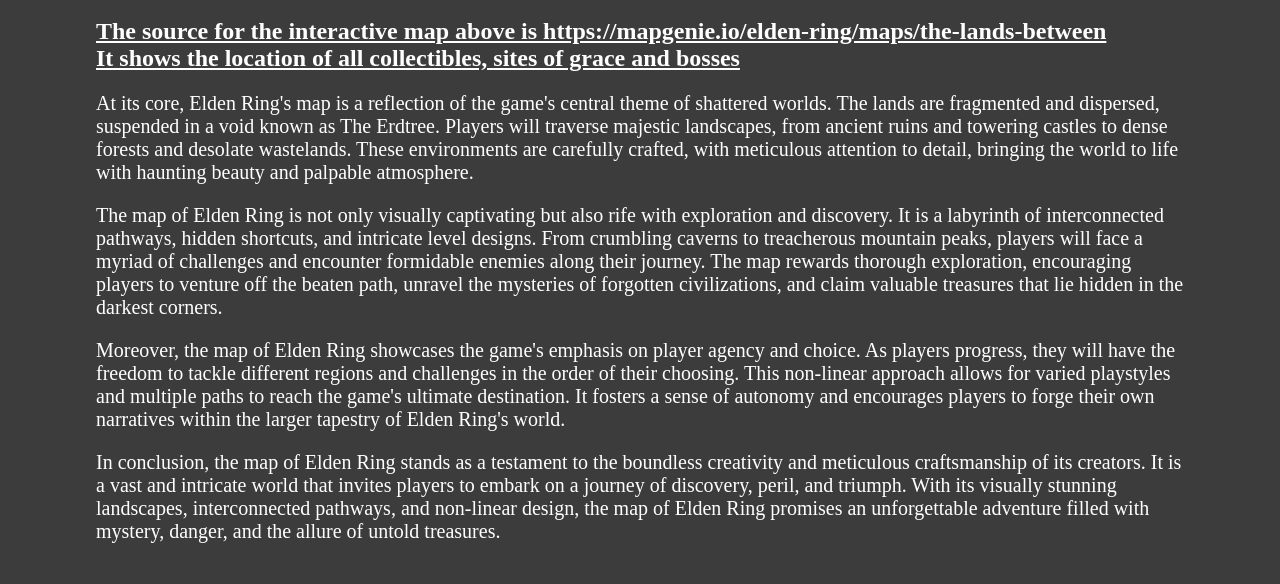
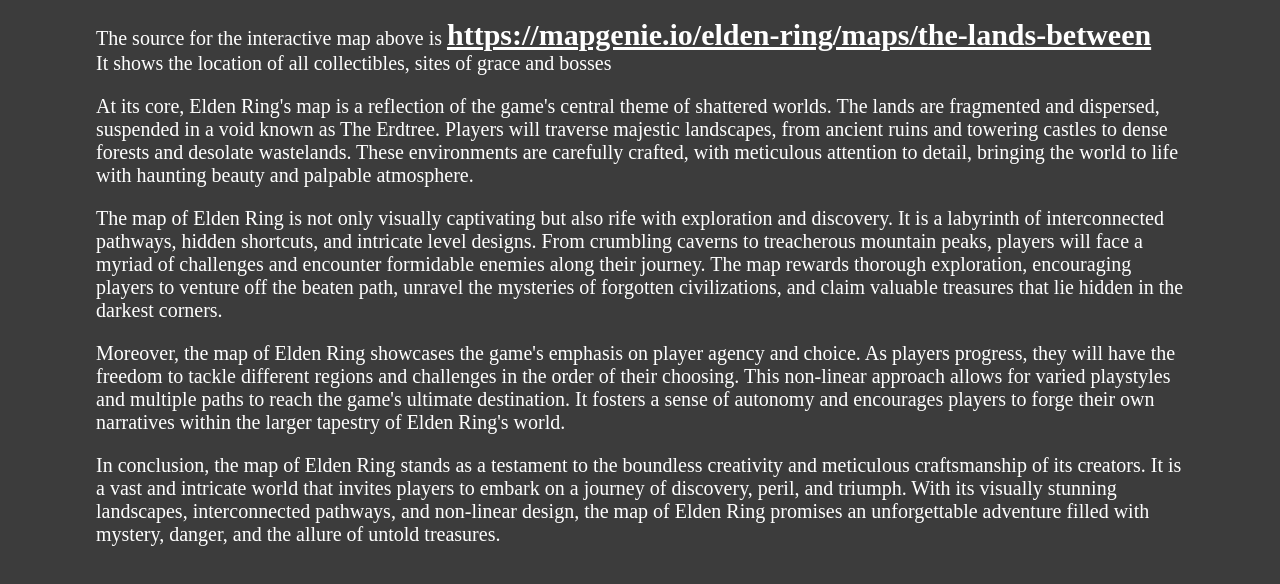
Before and after one commit to Aaron2134/Project1-html, a plain HTML site: page map.html in a window 1280 px wide. Shown: the part 1201-1785 px from the top of the page. Drawn offline with Linux system fonts and the light colour scheme.

Commit message:
Made credit to map creator a clickable link on the map page

```diff
--- a/map.html
+++ b/map.html
@@ -35,8 +35,8 @@
         <div class="interactive-window">
             <iframe src="https://mapgenie.io/elden-ring/maps/the-lands-between"></iframe>
         </div>
-        <p id="highlight">
-            The source for the interactive map above is https://mapgenie.io/elden-ring/maps/the-lands-between
+        <p>
+            The source for the interactive map above is <a href="https://mapgenie.io/elden-ring/maps/the-lands-between" target="_blank" id="highlight">https://mapgenie.io/elden-ring/maps/the-lands-between</a>
             <br>It shows the location of all collectibles, sites of grace and bosses
         </p>
 
```
